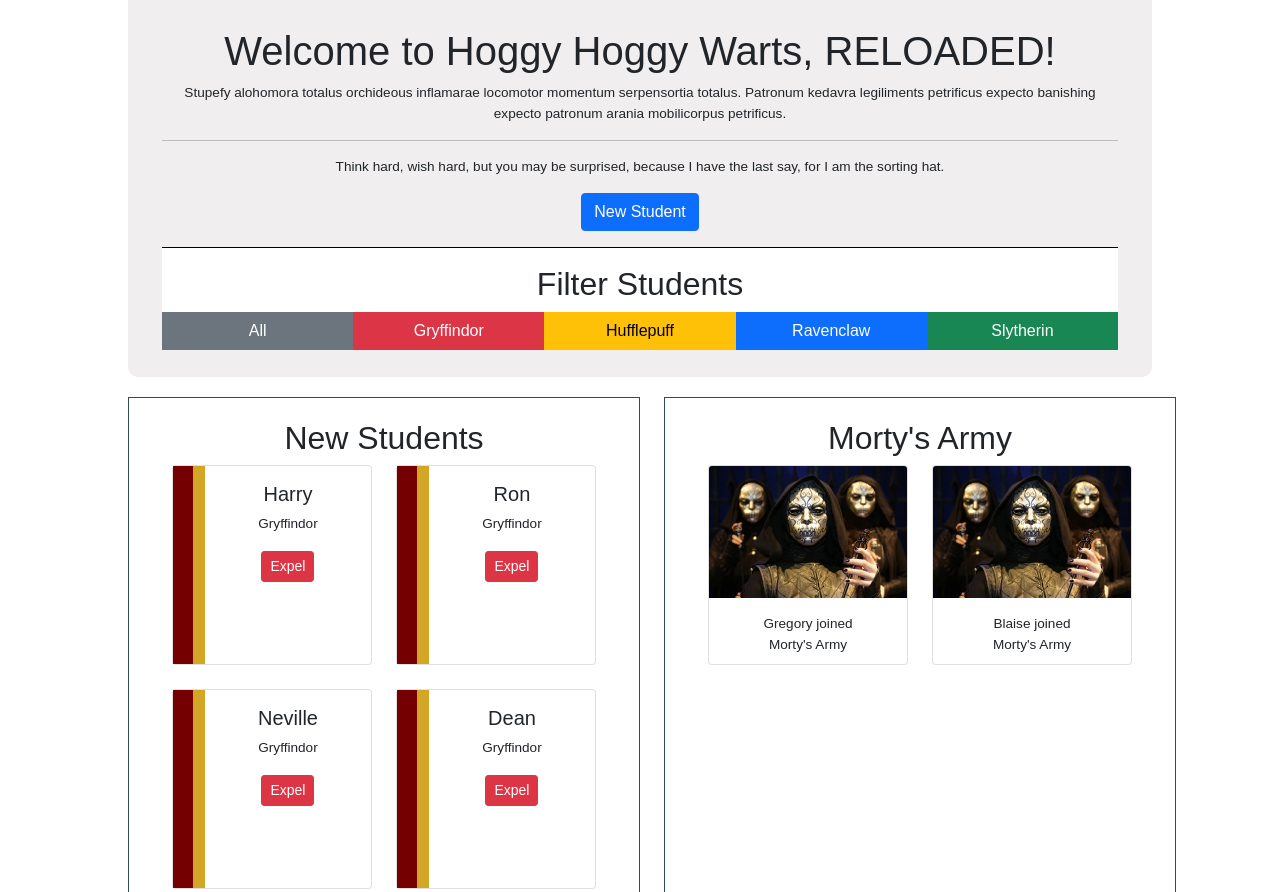
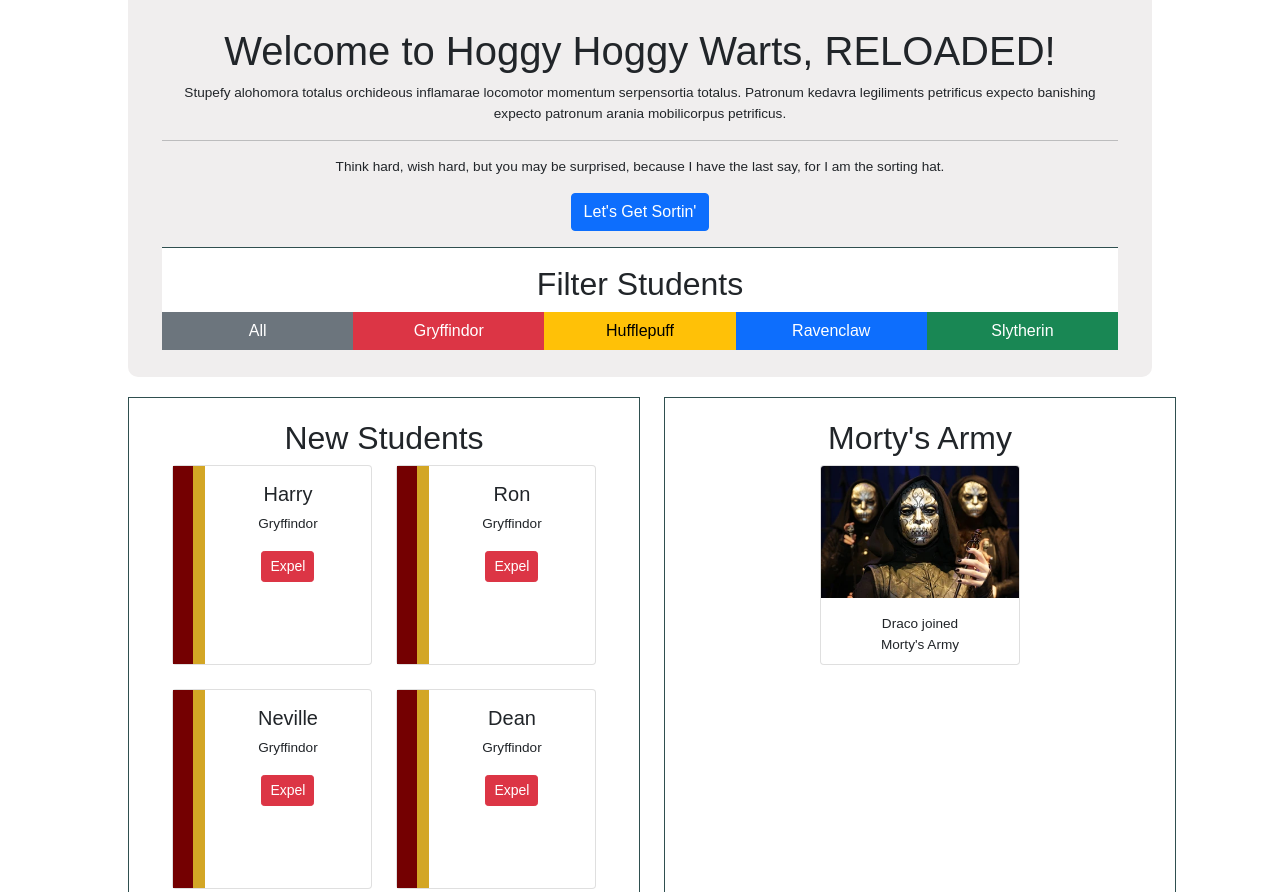
Before and after one commit to SteveCButler/INDIVIDUAL-PROJECT-sorting-hat, a plain HTML site: page index.html in a window 1280 px wide. Shown: the top 892 px of the page. Drawn offline with nearby package versions, Linux system fonts and the light colour scheme.

Commit message:
renamed New Student button to Let's Get Sortin'

```diff
--- a/assets/styles/main.css
+++ b/assets/styles/main.css
@@ -30,7 +30,7 @@ header {
   flex-basis: 20%;
 }
 #filterSection {
-  border-top: 1px solid #000;
+  border-top: 1px solid darkslategray;
   background-color: #fff;
   padding-top: 1.25em;
 }
--- a/scripts/main.js
+++ b/scripts/main.js
@@ -117,7 +117,7 @@ const students = [
     id: 20,
     name: "Draco",
     house: "Slytherin",
-    expelled: false,
+    expelled: true,
   },
   {
     id: 21,
@@ -129,13 +129,13 @@ const students = [
     id: 22,
     name: "Gregory",
     house: "Slytherin",
-    expelled: true,
+    expelled: false,
   },
   {
     id: 23,
     name: "Blaise",
     house: "Slytherin",
-    expelled: true,
+    expelled: false,
   },
   {
     id: 24,
@@ -187,7 +187,7 @@ const headerContent = () => {
       type="submit"
       class="btn btn-primary mb-3"
     >
-      New Student
+      Let's Get Sortin'
     </button>
   </div>
   <div id="formContainer" class="hideForm">
```
